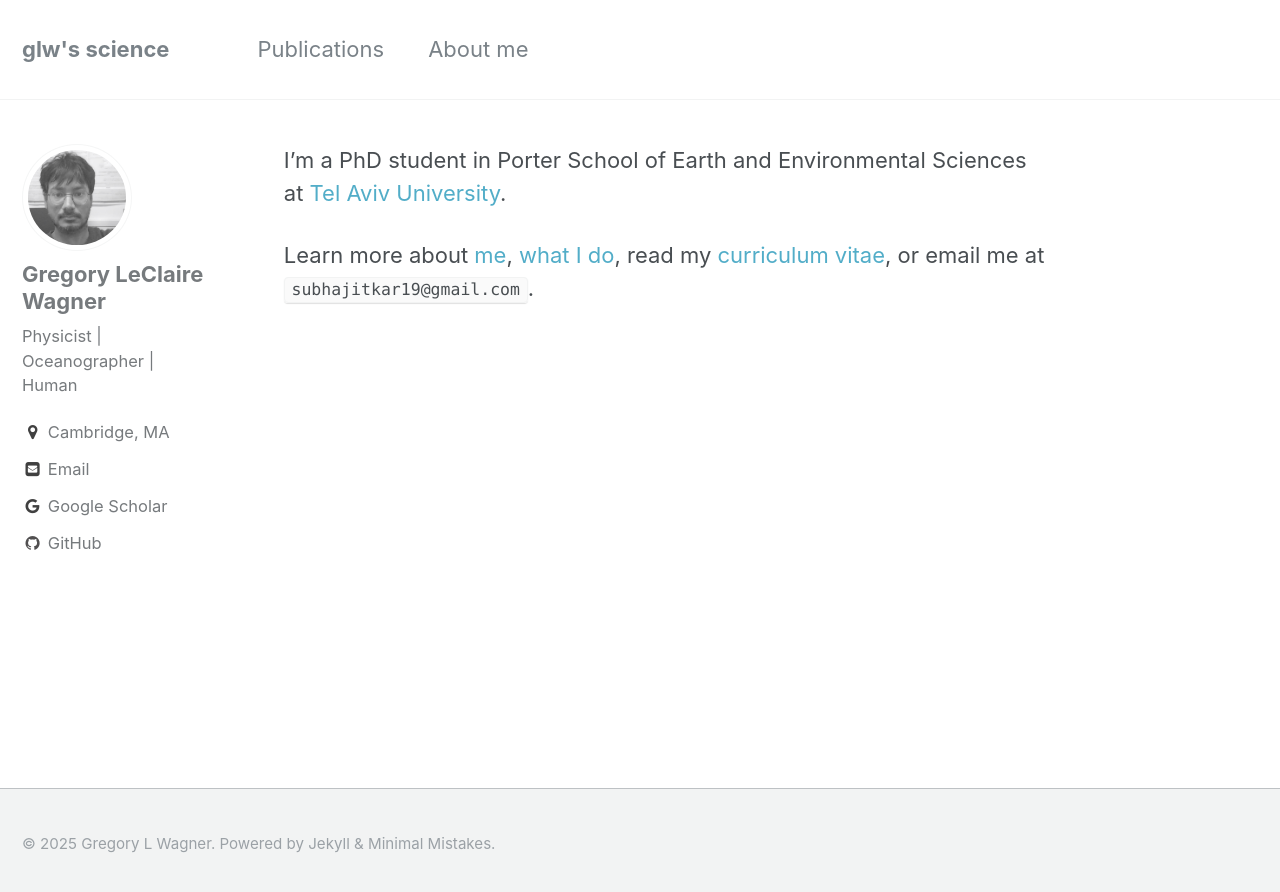
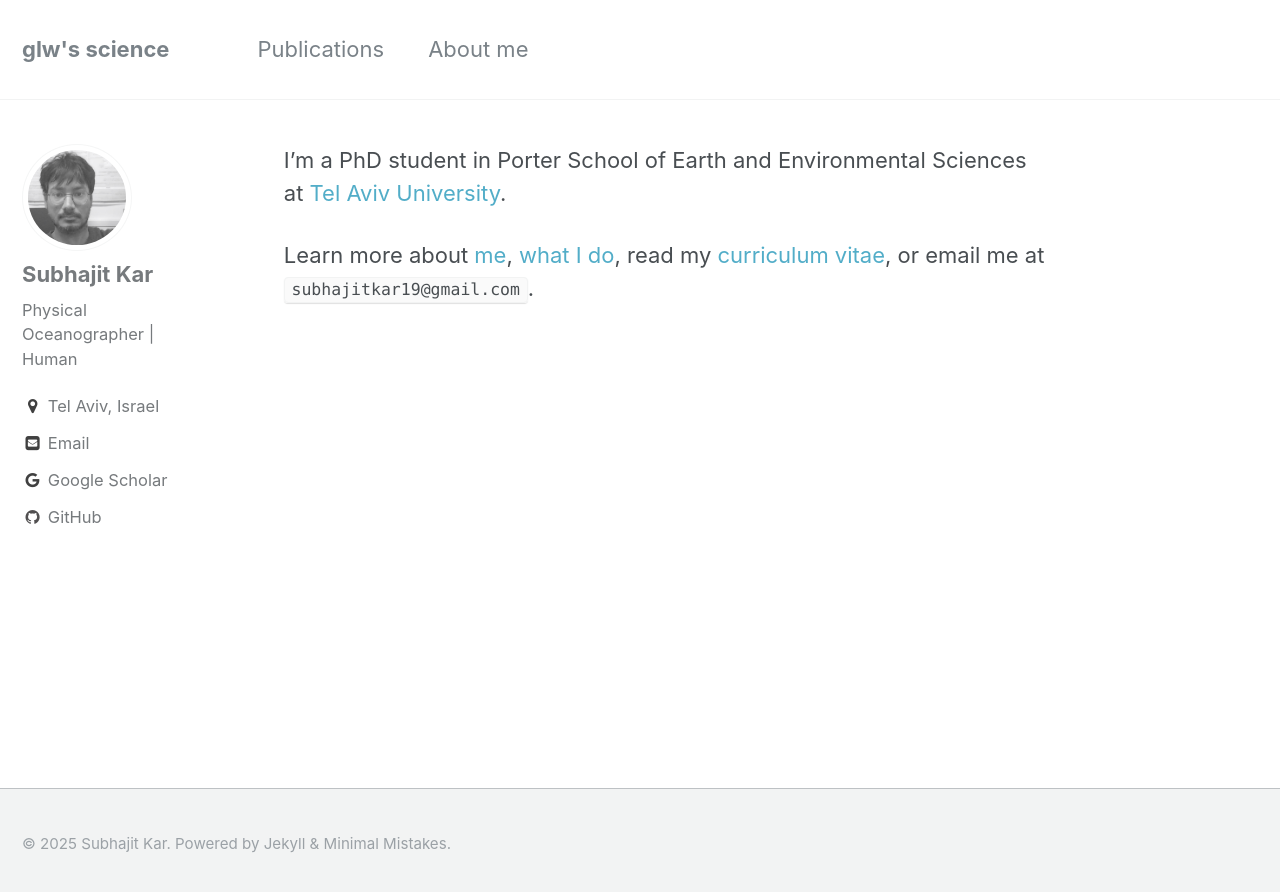
Before and after one commit to subhk/subhk.github.io, a Jekyll site: the page built from index.md, in a window 1280 px wide. Shown: the top 892 px of the page. Built offline with Jekyll 4.4.1, drawn with Linux system fonts in a browser that asks for light colours.

Commit message:
Update _config.yml

```diff
--- a/_config.yml
+++ b/_config.yml
@@ -9,11 +9,11 @@
 locale                   : "en-US"
 title                    : "glw's science"
 title_separator          : "-"
-name                     : "Gregory L Wagner"
+name                     : "Subhajit Kar"
 description              : "Mostly about ocean physics."
-url                      : "https://glwagner.github.io"
+url                      : "https://subhk.github.io"
 baseurl                  : # Subpath, if there is one.
-repository               : "glwagner/glwagner.github.io"
+repository               : "subhk/glwagner.github.io"
 teaser                   : "/assets/images/dropletWaves-bottom.jpg"
 #breadcrumbs             : false # true, false (default)
 words_per_minute         : 200
@@ -75,12 +75,12 @@ analytics:
 
 # Author information
 author:
-  name             : "Gregory LeClaire Wagner"
-  avatar           : "/assets/images/me.jpg"
-  bio              : "Physicist | Oceanographer | Human"
-  location         : "Cambridge, MA"
+  name             : "Subhajit Kar"
+  avatar           : "/assets/images/me.png"
+  bio              : "Physical Oceanographer | Human"
+  location         : "Tel Aviv, Israel"
   location_link    : "https://goo.gl/maps/2mQKSt43kJ52"
-  email            : "gregory.leclaire.wagner@gmail.com"
+  email            : "subhajitkar19@gmail.com"
   uri              :
   bitbucket        :
   codepen          :
@@ -88,11 +88,11 @@ author:
   flickr           :
   facebook         :
   foursquare       :
-  github           : "glwagner"
+  github           : "subhk"
   google_plus      :
-  google_scholar   : "dxBXBSUAAAAJ" # This odd username is somehow brewed up by Google.
+  google_scholar   : "https://scholar.google.com/citations?user=w6dTdX4AAAAJ&hl=en&authuser=1" # This odd username is somehow brewed up by Google.
   keybase          :
-  instagram        : "gl.wagner"
+  instagram        :
   lastfm           :
   linkedin         :
   pinterest        :
```
